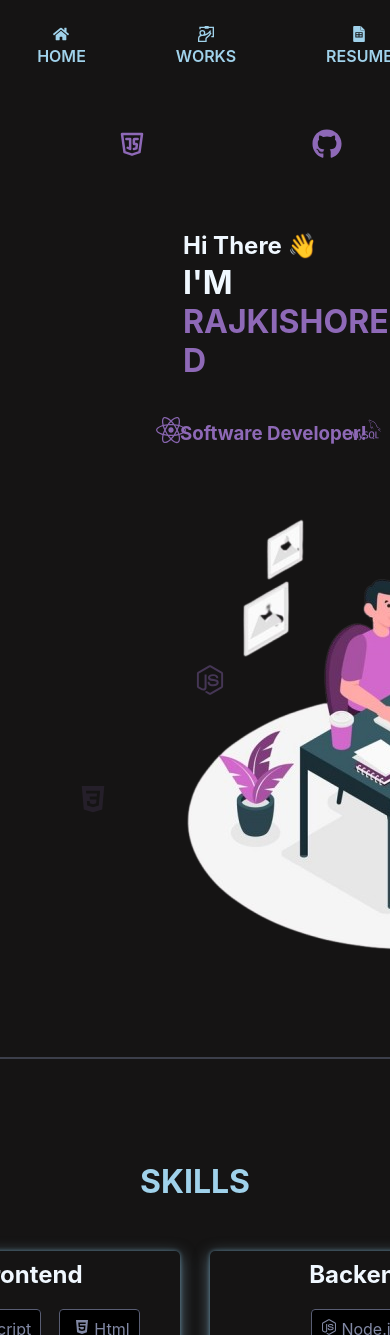
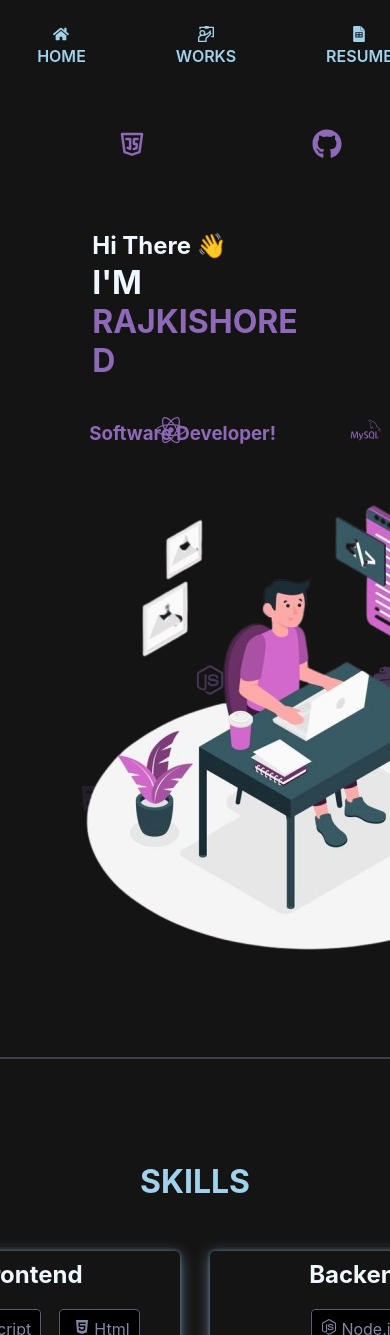
Before and after one commit to rajkishored/foliooo, a React (Create React App) app: page / in a window 390 px wide. Shown: the top 1335 px of the page. Built offline with nearby package versions, Linux system fonts and the light colour scheme.

Commit message:
responsive 2nd init

```diff
--- a/src/App.css
+++ b/src/App.css
@@ -83,7 +83,8 @@ a{
 }
 
 .det-img{
-  max-width: 100%;
+  max-width: 70%;
+  margin: auto;
   display: flex;
   margin-top: 50px;
   position: relative;
@@ -92,18 +93,21 @@ a{
 
 }
 .det{
-  flex-basis: 30%;
+  flex-basis: 50%;
   text-align: left;
-  padding-left: 180px;
+  margin: auto;
+
   padding-top: 90px;
 
 }
 .img{
   flex-basis: 50%;
+  margin: auto;
 
 }
 .img img{
-  padding-left: 160px;
+  padding-left: 0px;
+  margin: auto;
 }
 
 .det h1,h2{
```
